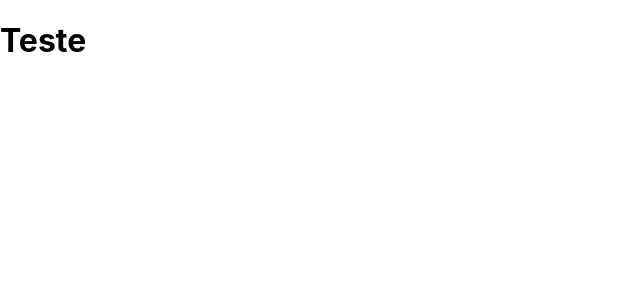
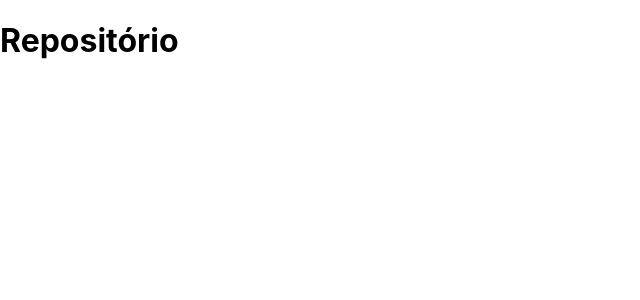
Before and after one commit to ArthurPdaSilva/reposi-react, a React (Create React App) app: page /repositorio/1 in a window 1280 px wide. Shown: the top 300 px of the page, without its empty margins (0-640 px from the left). Built offline with nearby package versions, Linux system fonts and the light colour scheme.

Commit message:
Estruturando o projeto

```diff
--- a/package.json
+++ b/package.json
@@ -8,6 +8,7 @@
     "@testing-library/user-event": "^13.5.0",
     "react": "^17.0.2",
     "react-dom": "^17.0.2",
+    "react-router-dom": "^6.2.1",
     "react-scripts": "5.0.0",
     "web-vitals": "^2.1.4"
   },
--- a/public/index.html
+++ b/public/index.html
@@ -24,7 +24,7 @@
       work correctly both with client-side routing and a non-root public URL.
       Learn how to configure a non-root public URL by running `npm run build`.
     -->
-    <title>React App</title>
+    <title>Repositório App</title>
   </head>
   <body>
     <noscript>You need to enable JavaScript to run this app.</noscript>
--- a/src/App.js
+++ b/src/App.js
@@ -1,8 +1,7 @@
+import Rotas from "./routes";
 
 export default function App() {
   return (
-    <div className="App">
-      <h1>Teste</h1>
-    </div>
+    <Rotas/>
   );
 }
--- /dev/null
+++ b/src/pages/Main/index.js
@@ -0,0 +1,9 @@
+import React from 'react';
+
+export default function Main() {
+ return (
+   <div>
+       <h1>Main file</h1>
+   </div>
+ );
+}
--- /dev/null
+++ b/src/pages/Repositorio/index.js
@@ -0,0 +1,9 @@
+import React from 'react';
+
+export default function Repositorio() {
+ return (
+   <div>
+       <h1>Repositório</h1>
+   </div>
+ );
+}
--- /dev/null
+++ b/src/routes.js
@@ -0,0 +1,16 @@
+import React from 'react'
+import {BrowserRouter, Routes, Route} from 'react-router-dom';
+
+import Main from './pages/Main';
+import Repositorio from './pages/Repositorio';
+
+export default function Rotas(){
+    return(
+        <BrowserRouter>
+            <Routes>
+                <Route path="/" element={<Main/>}/>
+                <Route path="/repositorio/:repositorio" element={<Repositorio/>}/>
+            </Routes>
+        </BrowserRouter>
+    )
+}
```
Also changed, not shown: 1 other file (tests, documents, lock files or other folders).
